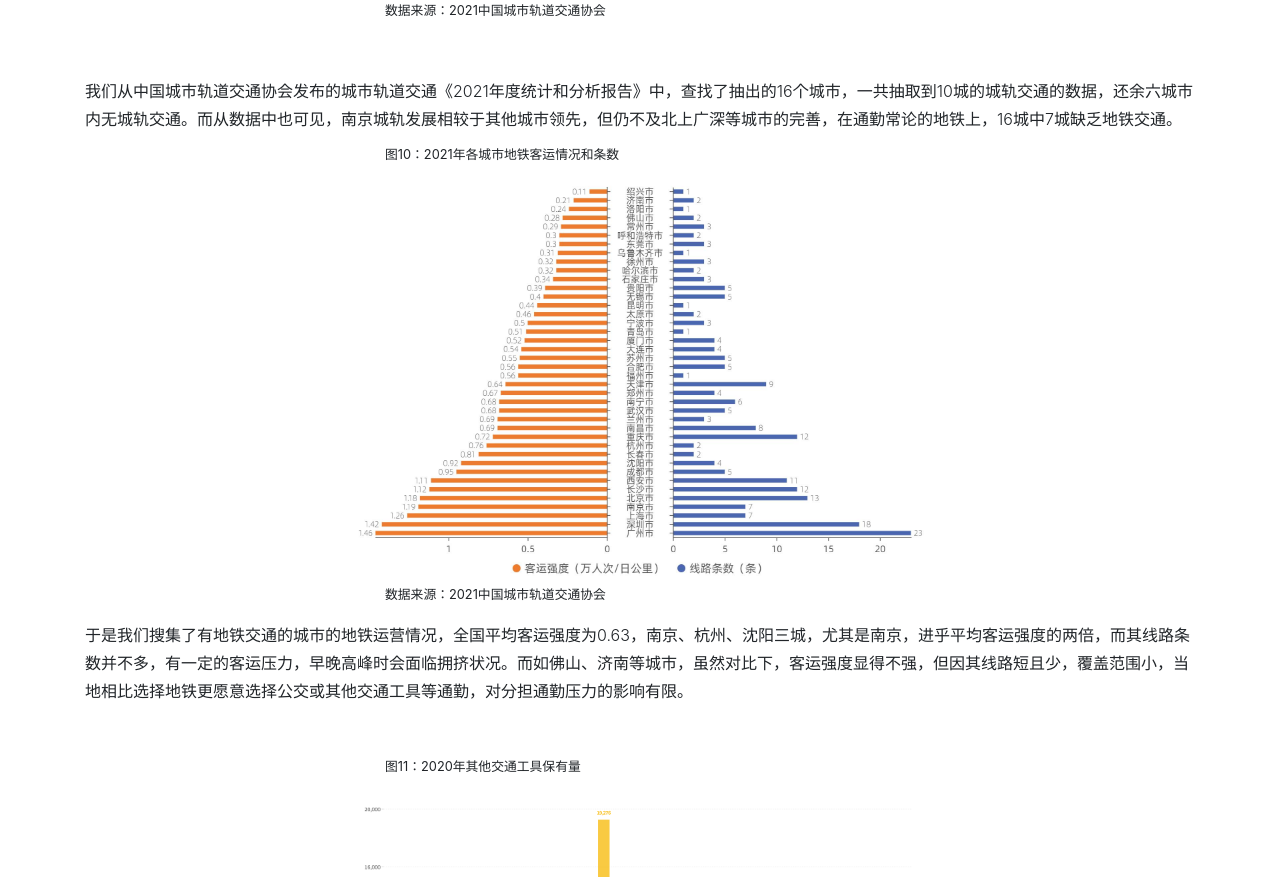
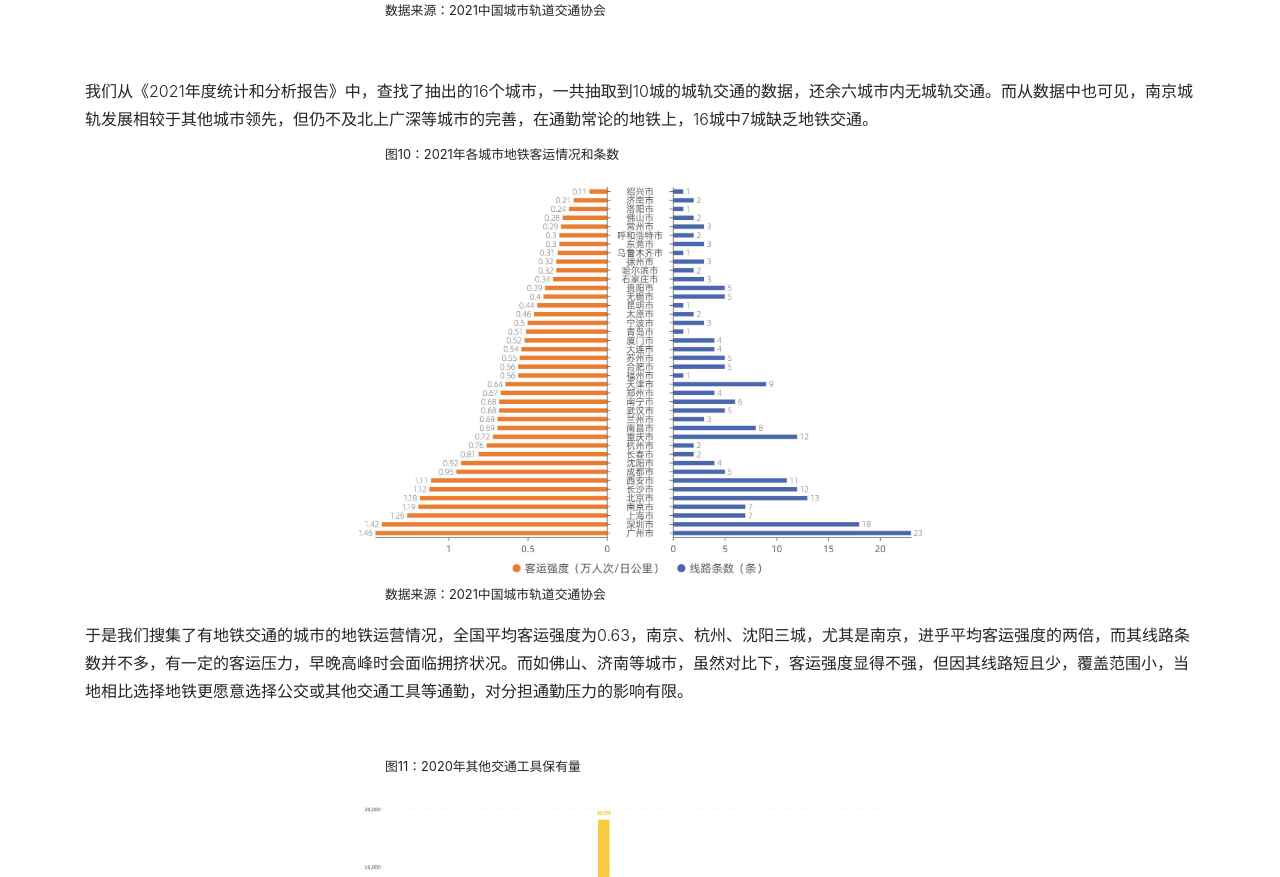
Before and after one commit to myx0301/myx0301.github.io, a website with bundled scripts: page index.html in a window 1280 px wide. Shown: the part 7039-7916 px from the top of the page. Built offline with nearby package versions, Linux system fonts and the light colour scheme.

Commit message:
Update index.html

```diff
--- a/index.html
+++ b/index.html
@@ -246,7 +246,7 @@
         <div id="railway" style="width: 500px;height: 300px" class="mx-auto d-block"></div>
         <p style="text-indent: 300px"><small>数据来源：2021中国城市轨道交通协会</small></p>
         <p><br></p>
-        <h6 class="font-weight-light" style="line-height: 28px">我们从中国城市轨道交通协会发布的城市轨道交通《2021年度统计和分析报告》中，查找了抽出的16个城市，一共抽取到10城的城轨交通的数据，还余六城市内无城轨交通。而从数据中也可见，南京城轨发展相较于其他城市领先，但仍不及北上广深等城市的完善，在通勤常论的地铁上，16城中7城缺乏地铁交通。</h6>
+        <h6 class="font-weight-light" style="line-height: 28px">我们从《2021年度统计和分析报告》中，查找了抽出的16个城市，一共抽取到10城的城轨交通的数据，还余六城市内无城轨交通。而从数据中也可见，南京城轨发展相较于其他城市领先，但仍不及北上广深等城市的完善，在通勤常论的地铁上，16城中7城缺乏地铁交通。</h6>
         <p style="text-indent: 300px"><small>图10：2021年各城市地铁客运情况和条数</small></p>
         <div ><img src="img/qiangdu1.jpg" class="mx-auto d-block" style="width: 600px;height: 400px"></div>
         <p style="text-indent: 300px"><small>数据来源：2021中国城市轨道交通协会</small></p>
```
